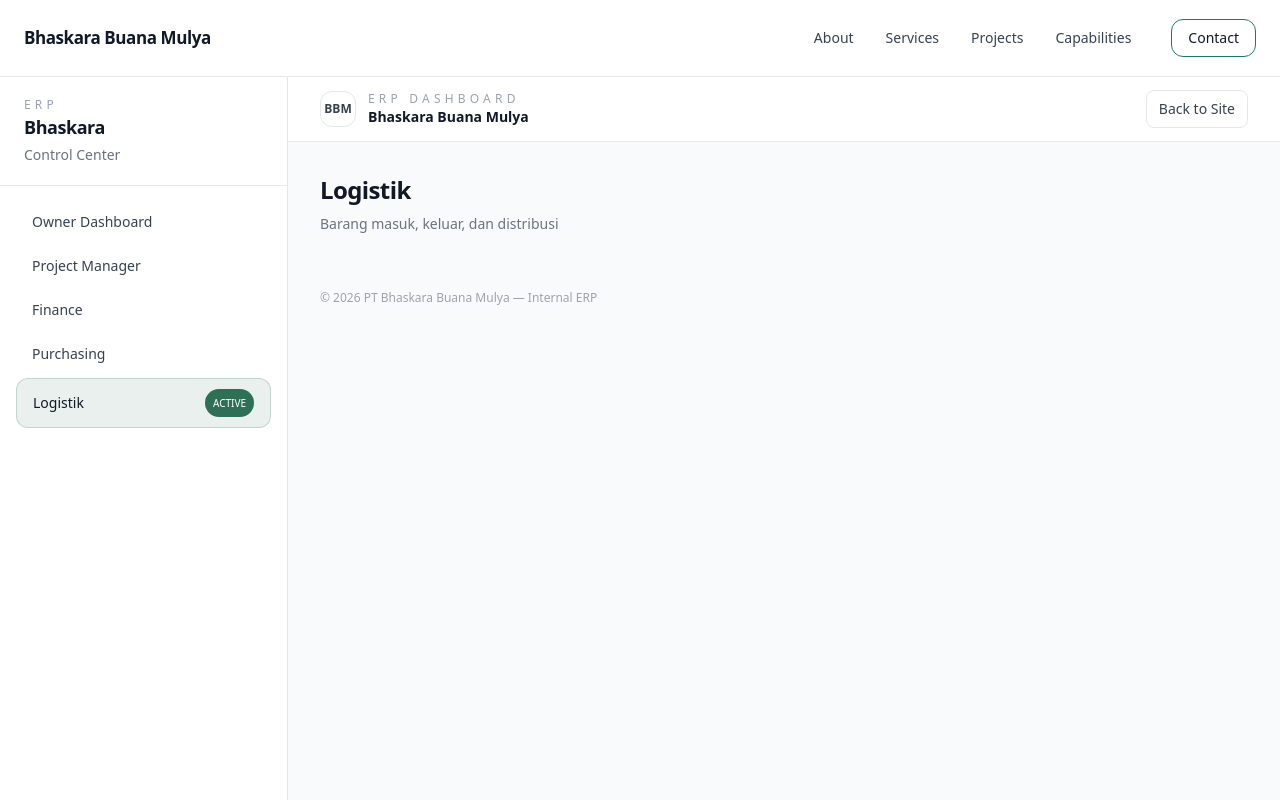
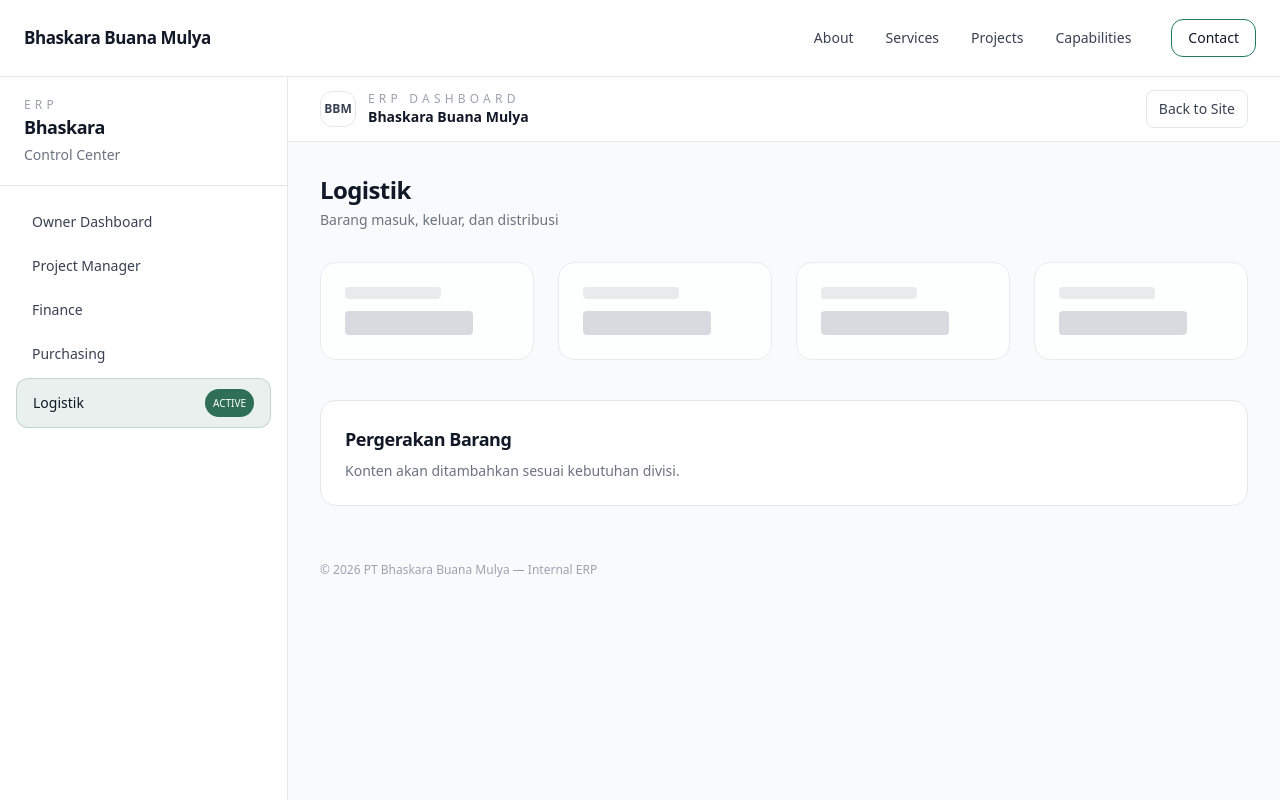
Before and after one commit to herlan-syihabudin/Bhaskara, a Next.js app: page /dashboard/logistik in a window 1280 px wide. Shown: the top 800 px of the page. Built offline with nearby package versions, Linux system fonts and the light colour scheme.

Commit message:
Update page.tsx

```diff
--- a/app/dashboard/logistik/page.tsx
+++ b/app/dashboard/logistik/page.tsx
@@ -1,11 +1,18 @@
-// app/dashboard/logistik/page.tsx
-export default function LogistikDashboard() {
+import DashboardHeader from "@/components/dashboard/DashboardHeader";
+import KpiPlaceholder from "@/components/dashboard/KpiPlaceholder";
+import SectionPlaceholder from "@/components/dashboard/SectionPlaceholder";
+
+export default function LogistikPage() {
   return (
-    <div>
-      <h1 className="text-2xl font-semibold">Logistik</h1>
-      <p className="text-sm text-gray-500 mt-2">
-        Barang masuk, keluar, dan distribusi
-      </p>
-    </div>
+    <>
+      <DashboardHeader
+        title="Logistik"
+        subtitle="Barang masuk, keluar, dan distribusi"
+      />
+
+      <KpiPlaceholder />
+
+      <SectionPlaceholder title="Pergerakan Barang" />
+    </>
   );
 }
```
